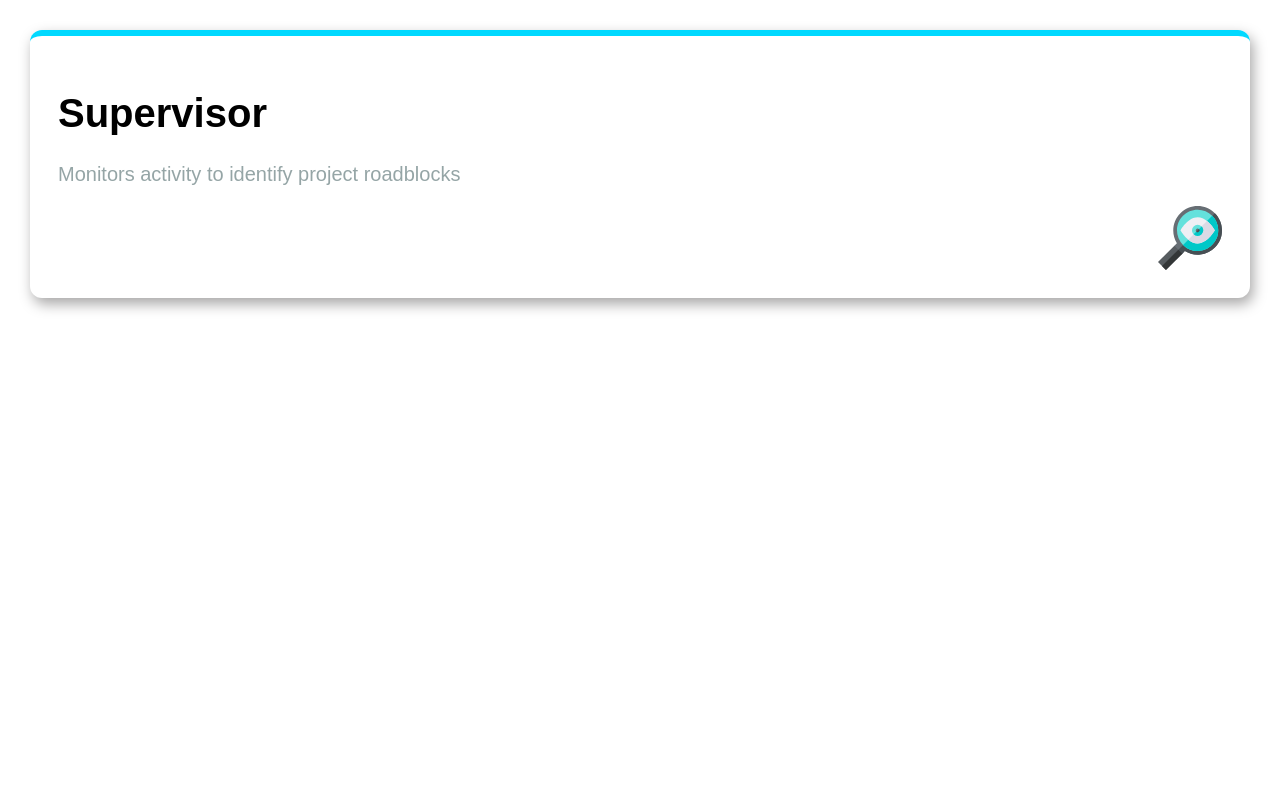
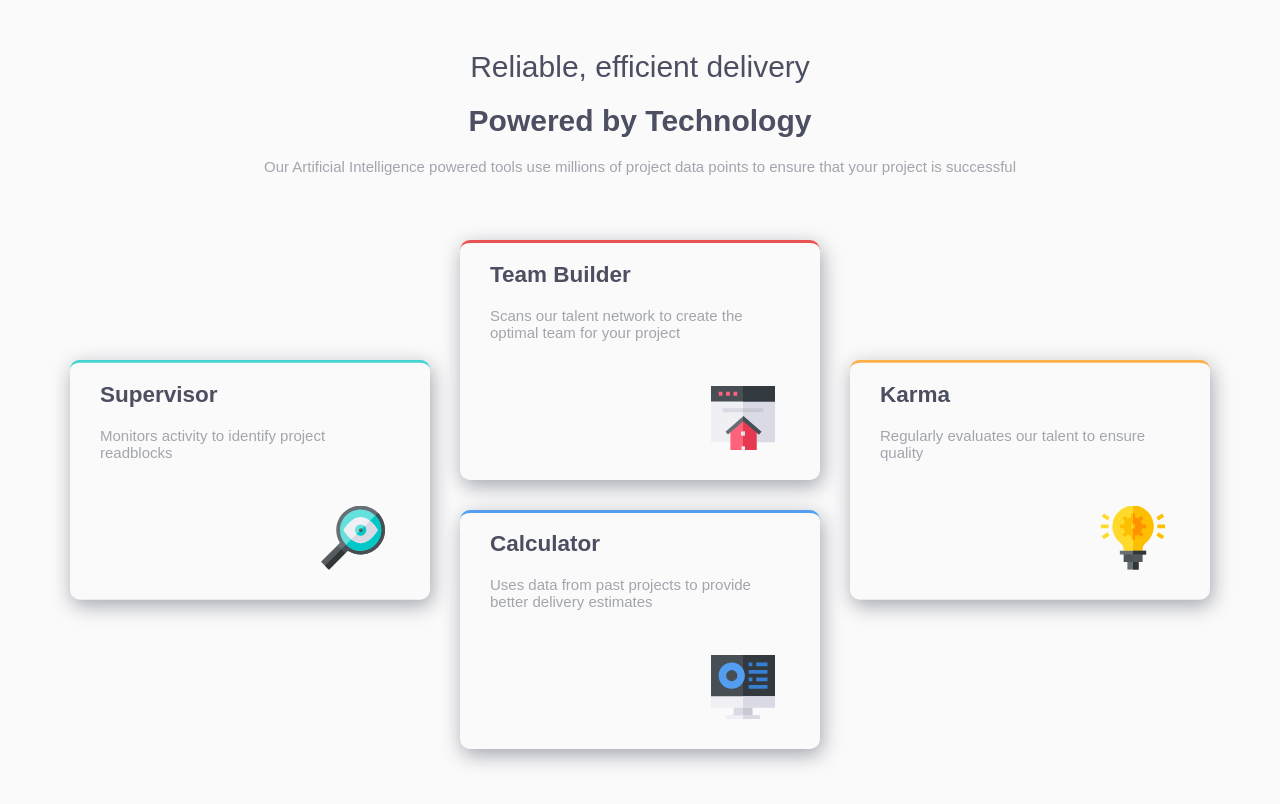
Before and after one commit to RichardManques/EjercicioFlex, a plain HTML site: page index.html in a window 1280 px wide. Drawn offline with Linux system fonts and the light colour scheme.

Commit message:
Version2.0

```diff
--- a/css/estilo.css
+++ b/css/estilo.css
@@ -1,18 +1,136 @@
+:root{
+    --Red: hsl(0, 78%, 62%);
+    --Cyan: hsl(180, 62%, 55%);
+    --Orange: hsl(34, 97%, 64%);
+    --Blue: hsl(212, 86%, 64%);
+
+    --VeryDarkBlue: hsl(234, 12%, 34%);
+    --GrayishBlue: hsl(229, 6%, 66%);
+    --VeryLightGray: hsl(0, 0%, 98%);
+}
+@media screen and (min-width:768px){
+    .info p{
+        width: 550px;
+        margin: 50px auto;
+    }
+    .caja1{
+        transform: translateY(50%);
+    }
+    .caja3{
+        transform: translateY(50%);
+    }
+}
 body{
-    font-family: Arial, Helvetica, sans-serif;
-    font-size: 20px;
-    margin:30px;
+    font-family: 'Poppins', sans-serif;
+    font-size: 15px;
+    background: var(--VeryLightGray);
+    margin: 10px 30px;
 }
-.caja{
-    border-top:6px solid rgb(0, 217, 255);
-     padding:28px;
-     box-shadow: 3px 6px 14px rgb(167, 166, 166);
-     border-radius: 12px;
+.infor{
+    text-align: center;
+    margin: 50px auto;
+
 }
-.caja p{
-    color:#95A5A6;
+.infor h1{
+    color: var(--VeryDarkBlue);
+    font-weight: 200;
 }
-.foto{
-    display:flex;
-    justify-content: flex-end;
+.infor h1 strong{
+    font-weight: 600;
 }
+.infor p{
+    color: var(--GrayishBlue);
+    margin: 10px 15px;
+}
+
+.container{
+    display: flex;
+    justify-content: center;
+    margin-bottom: 50px;
+    flex-wrap: wrap;
+    /*VERIFICA SI ES QUE SE JUNTAR EN UNA LINEA O NO*/
+}
+
+.caja1{
+    border-top: 3px solid var(--Cyan);
+    border-radius: 10px;
+    box-shadow: 2px 6px 20px var(--GrayishBlue);
+    padding: 0px 30px 30px 30px;
+    margin: 15px;
+    width: 300px;
+    color:var(--VeryDarkBlue);
+}
+.caja1 h2{
+    color: var(--VeryDarkBlue);
+}
+.caja1 p{
+    color: var(--GrayishBlue);
+}
+.caja1 img{
+    margin-right: 5%;
+    margin-top: 10%;
+    float: right;
+}
+
+.caja2{
+    border-top: 3px solid var(--Red);
+    border-radius: 10px;
+    box-shadow: 2px 6px 20px var(--GrayishBlue);
+    padding: 0px 30px 30px 30px;
+    margin: 15px;
+    width: 300px;
+    color:var(--VeryDarkBlue);
+}
+.caja2 h2{
+    color: var(--VeryDarkBlue);
+}
+.caja2 p{
+    color: var(--GrayishBlue);
+}
+.caja2 img{
+    margin-right: 5%;
+    margin-top: 10%;
+    float: right;
+}
+
+.caja3{
+    border-top: 3px solid var(--Orange);
+    border-radius: 10px;
+    box-shadow: 2px 6px 20px var(--GrayishBlue);
+    padding: 0px 30px 30px 30px;
+    margin: 15px;
+    width: 300px;
+    color:var(--VeryDarkBlue);
+}
+.caja3 h2{
+    color: var(--VeryDarkBlue);
+}
+.caja3 p{
+    color: var(--GrayishBlue);
+}
+.caja3 img{
+    margin-right: 5%;
+    margin-top: 10%;
+    float: right;
+}
+
+.caja4{
+    border-top: 3px solid var(--Blue);
+    border-radius: 10px;
+    box-shadow: 2px 6px 20px var(--GrayishBlue);
+    padding: 0px 30px 30px 30px;
+    margin: 15px;
+    width: 300px;
+    color:var(--VeryDarkBlue);
+}
+.caja4 h2{
+    color: var(--VeryDarkBlue);
+}
+.caja4 p{
+    color: var(--GrayishBlue);
+}
+.caja4 img{
+    margin-right: 5%;
+    margin-top: 10%;
+    float: right;
+}
--- a/index.html
+++ b/index.html
@@ -7,15 +7,44 @@
     <link rel="stylesheet" href="css/estilo.css">
 </head>
 <body>
-    <div class="caja">
-        <h1>Supervisor</h1>
+    <div class="infor">
+        <h1>Reliable, efficient delivery</h1>
+        <h1><strong>Powered by Technology</strong></h1>
         <p>
-            Monitors activity to identify project
-            roadblocks
+            Our Artificial Intelligence powered tools use millions of project data points
+            to ensure that your project is successful
         </p>
-        <div class="foto">
-            <img src="img/icon-supervisor.svg" alt="">
+    </div>
+    <div class="container">
+        <div class="caja1">
+            <h2>Supervisor</h2>
+            <p>
+                Monitors activity to identify project readblocks
+            </p>
+            <img src="img/icon-supervisor.svg" >
         </div>
+        <div class="caja2">
+            <h2>Team Builder</h2>
+            <p>
+                Scans our talent network to create the optimal team for your project
+            </p>
+            <img src="img/icon-team-builder.svg">
+        </div>
+        <div class="caja3">
+            <h2>Karma</h2>
+            <p>
+                Regularly evaluates our talent to ensure quality
+            </p>
+            <img src="img/icon-karma.svg">
+          </div>
+
+          <div class="caja4">
+            <h2>Calculator</h2>
+            <p>Uses data from past projects to provide better delivery estimates</p>
+            <img src="img/icon-calculator.svg">
+          </div>
+
+
     </div>
 </body>
 </html>
```
Also changed, not shown: img/favicon-32x32.png (added), img/icon-calculator.svg (added), img/icon-karma.svg (added), img/icon-team-builder.svg (added).
